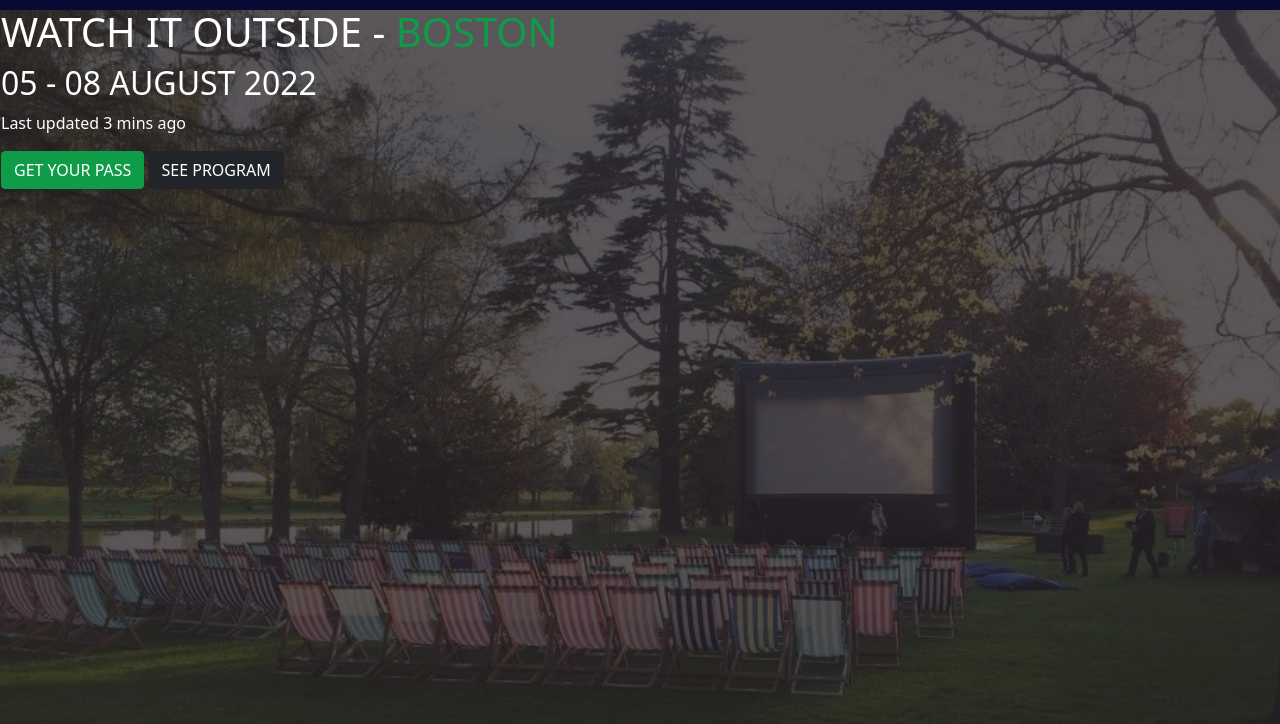
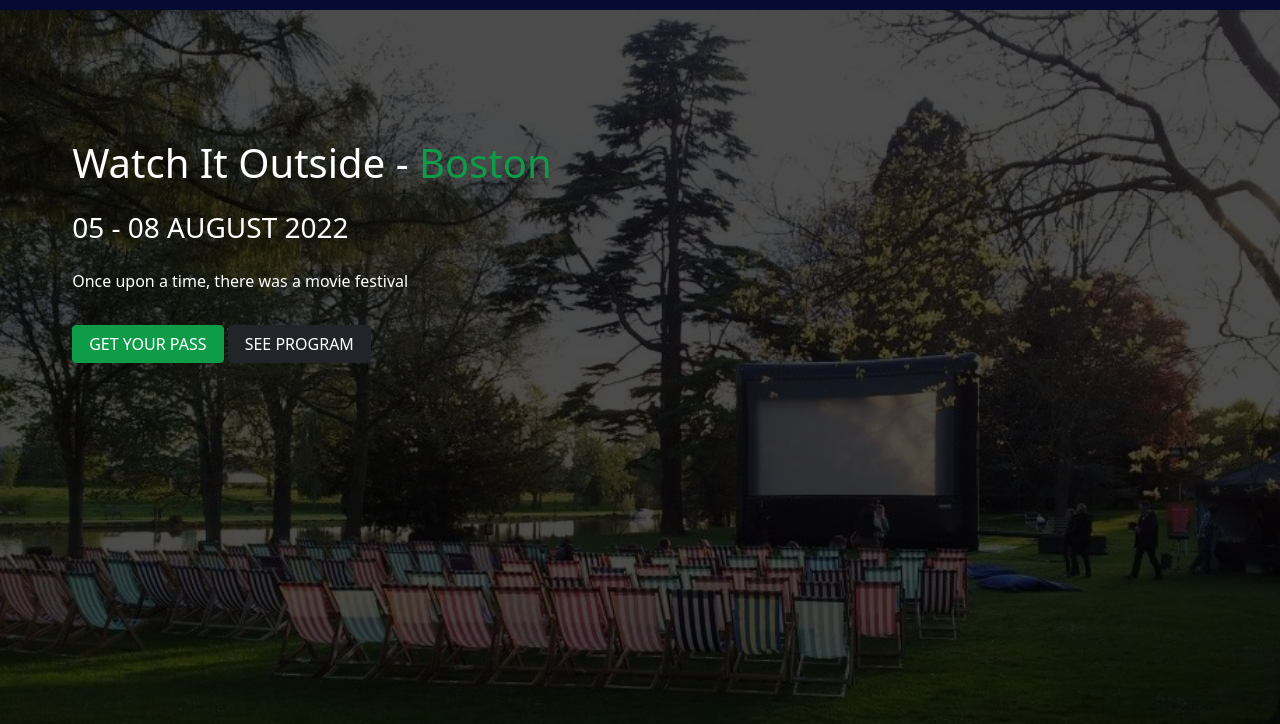
Before and after one commit to MathieuParadis/Boston_movie_festival, a website: page dist/index.html in a window 1280 px wide. Shown: the part 76-800 px from the top of the page. Drawn offline with nearby package versions, Linux system fonts and the light colour scheme.

Commit message:
edited hero section

```diff
--- a/dist/index.html
+++ b/dist/index.html
@@ -56,25 +56,9 @@
   </div>
 
   <!-- hero section -->
-  <!-- <div class="container-fluid px-0 pt-5">
-    <div class="row card bg-dark text-white">
-      <img src="../src/images/outdoor_cinema.png" class="opacity-50" alt="outdoor cinema">
-      <div class="card-img-overlay d-flex flex-column align-items-center align-items-md-start">
-        <h1 class="card-title">WATCH IT OUTSIDE - <span class="text-primary">BOSTON</span></h1>
-        <h2><span>05 - 08</span> AUGUST 2022</h2>
-        <p class="card-text">Last updated 3 mins ago</p>
-        <div class="d-grid gap-2 d-md-block">
-          <a class="btn btn-primary text-white mt-3 mt-lg-0" href="#registration">GET YOUR PASS</a>
-          <a class="btn btn-dark text-white mt-3 mt-lg-0" href="#registration"> SEE PROGRAM </a>
-        </div>
-      </div>
-    </div>
-  </div>     -->
-
-
-  <div class="container-fluid px-0 pt-5">
+  <div class="container-fluid px-0 pt-4 pt-md-5 h-100">
     <div
-      class="row card text-white vh-100"
+      class="row card text-white mh-100"
       style="
         background-image: url(../src/images/outdoor_cinema.png);
         background-repeat: no-repeat;
@@ -83,21 +67,21 @@
       "
     >
       <div
-        class="vh-100"
+        class="vh-100 d-flex flex-column justify-content-center justify-content-md-start text-center text-md-start px-4 ps-md-5 pt-md-5"
         style="
-          background-color: rgba(39, 34, 38, 0.76)
+          background-color: rgba(0, 0, 0, 0.7)
         "
       >
-        <h1 class="card-title">WATCH IT OUTSIDE - <span class="text-primary">BOSTON</span></h1>
-        <h2><span>05 - 08</span> AUGUST 2022</h2>
-        <p class="card-text">Last updated 3 mins ago</p>
-        <div class="d-grid gap-2 d-md-block">
-          <a class="btn btn-primary text-white mt-3 mt-lg-0" href="#registration">GET YOUR PASS</a>
-          <a class="btn btn-dark text-white mt-3 mt-lg-0" href="#registration"> SEE PROGRAM </a>
+        <div class="m-4 mx-md-0 pt-md-4">
+          <h1 class="mb-4">Watch It Outside - <span class="text-primary">Boston</span></h1>
+          <h3 class="mb-4"><span>05 - 08</span> AUGUST 2022</h3>
+          <p>Once upon a time, there was a movie festival</p>
+          <div class="d-flex flex-column align-items-center d-md-block">
+            <a class="btn btn-primary text-white mt-3 px-3" href="#registration">GET YOUR PASS</a>
+            <a class="btn btn-dark text-white mt-3 px-3" href="#registration"> SEE PROGRAM </a>
+          </div>
         </div>
       </div>
-
-
     </div>
   </div>
 
```
